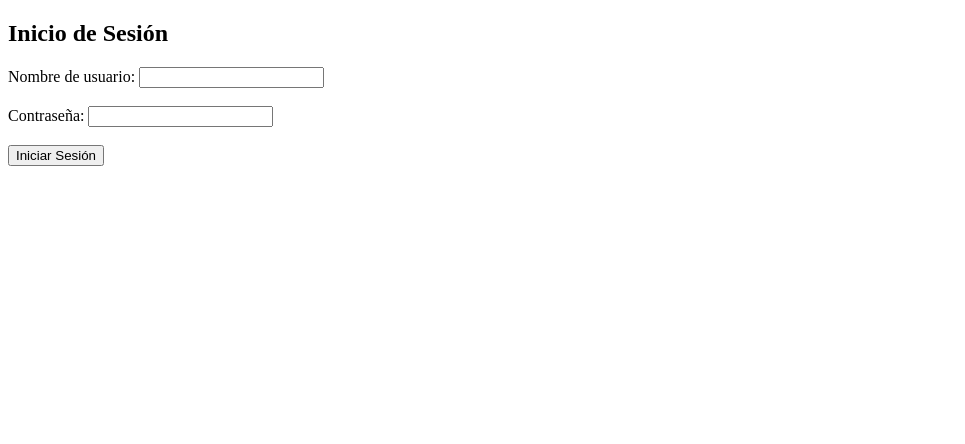
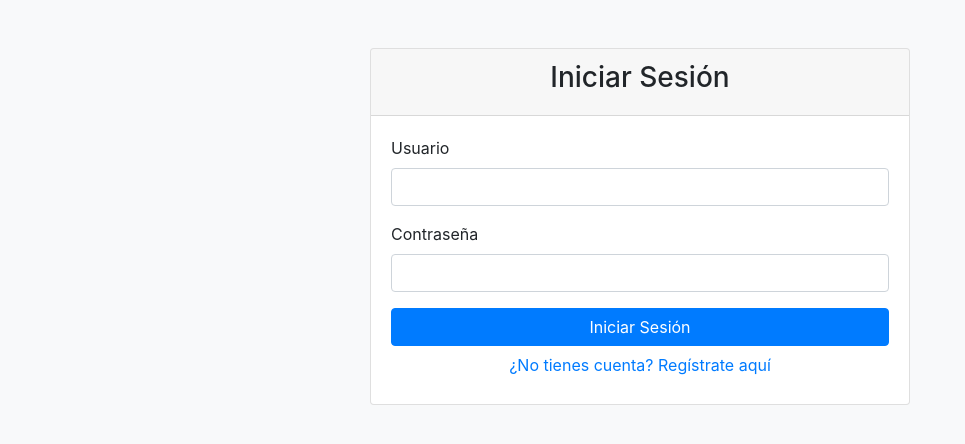
Before and after one commit to MateuCarbonell/act18-19-20_PHP_BDD, a PHP site: page /login.php in a window 1280 px wide. Shown: the top 444 px of the page, without its empty margins (0-965 px from the left). Run offline with PHP 8.4, Linux system fonts and the light colour scheme.

Commit message:
Update login.php

```diff
--- a/login.php
+++ b/login.php
@@ -4,23 +4,32 @@
 require_once 'funciones.php';
 
 if ($_SERVER['REQUEST_METHOD'] == 'POST') {
-    $username = $_POST['username'];
-    $password = $_POST['password'];
+    // Obtener datos del formulario
+    $username = trim($_POST['username']);
+    $password = trim($_POST['password']);
 
+    // Conectar a la base de datos
     $pdo = conectarBBDD("127.0.0.1", "DWES");
 
     if ($pdo) {
+        // Obtener el usuario por el nombre
         $user = getUserByName($pdo, $username);
 
-        if ($user && password_verify($password, $user['password'])) {
-            $_SESSION['username'] = $user['username'];
-            header("Location: intranet.php");
-            exit();
+        if ($user) {
+
+            // Comprobar contraseña y estado
+            if ($user['estado'] == 1 && password_verify($password, $user['password'])) {
+                $_SESSION['username'] = $user['username'];
+                header("Location: intranet.php");
+                exit();
+            } else {
+                echo "<div class='alert alert-danger'>Usuario o contraseña incorrectos.</div>";
+            }
         } else {
-            echo "Usuario o contraseña incorrectos.";
+            echo "<div class='alert alert-danger'>Usuario no encontrado.</div>";
         }
     } else {
-        echo "No se pudo conectar a la base de datos.";
+        echo "<div class='alert alert-danger'>Error al conectar con la base de datos.</div>";
     }
 }
 ?>
@@ -29,18 +38,41 @@
 <html lang="es">
 <head>
     <meta charset="UTF-8">
-    <title>Inicio de Sesión</title>
+    <meta name="viewport" content="width=device-width, initial-scale=1.0">
+    <title>Iniciar Sesión</title>
+    <link href="https://stackpath.bootstrapcdn.com/bootstrap/4.5.2/css/bootstrap.min.css" rel="stylesheet">
 </head>
-<body>
-    <h2>Inicio de Sesión</h2>
-    <form action="login.php" method="POST">
-        <label for="username">Nombre de usuario:</label>
-        <input type="text" id="username" name="username" required><br><br>
+<body class="bg-light">
+    <div class="container">
+        <div class="row justify-content-center">
+            <div class="col-md-6 mt-5">
+                <div class="card">
+                    <div class="card-header text-center">
+                        <h3>Iniciar Sesión</h3>
+                    </div>
+                    <div class="card-body">
+                        <form action="login.php" method="POST">
+                            <div class="form-group">
+                                <label for="username">Usuario</label>
+                                <input type="text" id="username" name="username" class="form-control" required>
+                            </div>
+                            <div class="form-group">
+                                <label for="password">Contraseña</label>
+                                <input type="password" id="password" name="password" class="form-control" required>
+                            </div>
+                            <button type="submit" class="btn btn-primary btn-block">Iniciar Sesión</button>
+                        </form>
+                        <div class="text-center">
+                            <a href="register.php" class="btn btn-link">¿No tienes cuenta? Regístrate aquí</a>
+                        </div>
+                    </div>
+                </div>
+            </div>
+        </div>
+    </div>
 
-        <label for="password">Contraseña:</label>
-        <input type="password" id="password" name="password" required><br><br>
-
-        <input type="submit" value="Iniciar Sesión">
-    </form>
+    <script src="https://code.jquery.com/jquery-3.5.1.slim.min.js"></script>
+    <script src="https://cdn.jsdelivr.net/npm/@popperjs/core@2.9.3/dist/umd/popper.min.js"></script>
+    <script src="https://stackpath.bootstrapcdn.com/bootstrap/4.5.2/js/bootstrap.min.js"></script>
 </body>
 </html>
```
